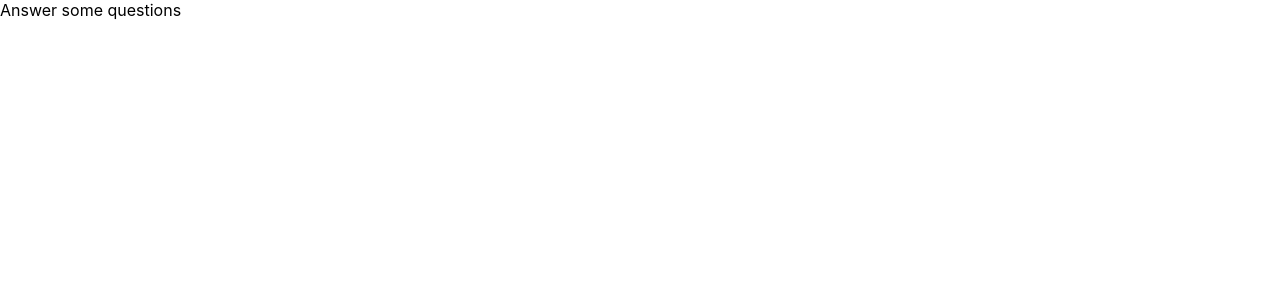
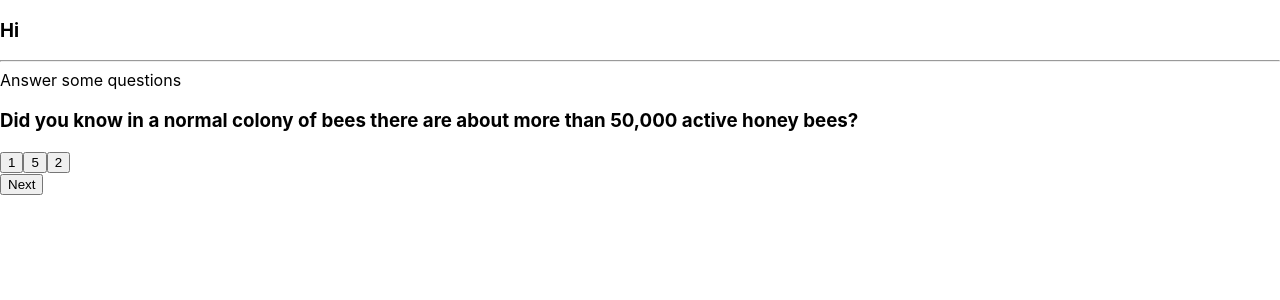
Before and after one commit to daesanTheRiceologist/beeapp, a Next.js app in the folder bees/datasets/: page /questions in a window 1280 px wide. Shown: the top 300 px of the page. Built offline with nearby package versions, Linux system fonts and the light colour scheme.

Commit message:
making quiz

```diff
--- a/bees/datasets/comps/Question/Options.js
+++ b/bees/datasets/comps/Question/Options.js
@@ -1,8 +1,19 @@
 import styled from 'styled-components';
 
-export default function Options(){
+const OpsCont = styled.div``;
 
-  return <div>
-    Options
-  </div>
+const OpsTitle = styled.h3``;
+
+const OpsButton = styled.button``;
+
+export default function Options({
+  q="How many eyes do bees have?"
+}){
+
+  return <OpsCont>
+    <OpsTitle>{q} </OpsTitle>
+    <OpsButton> 1 </OpsButton>
+    <OpsButton> 5 </OpsButton>
+    <OpsButton> 2 </OpsButton>
+  </OpsCont>
 }
--- a/bees/datasets/data/que_content.js
+++ b/bees/datasets/data/que_content.js
@@ -1,7 +1,22 @@
 export const header = "Answer these questions!";
 
 export const qs = [
+    "Did you know in a normal colony of bees there are about more than 50,000 active honey bees?",
+    "How many eyes do you think a bee has?",
+    "Are honey bees dying at a high rate?"
+
 
 ]
 
 var answers = [];
+
+var name = "";
+
+export function ChangeName(n){
+    name = n;
+    console.log(name);
+}
+
+export function GetName(){
+    return name;
+}
--- a/bees/datasets/pages/categories/index.js
+++ b/bees/datasets/pages/categories/index.js
@@ -12,7 +12,7 @@ export default function Categories(){
         <h1> Categories #{page} - {type} </h1>
 
         {
-          page === undefined ? <h1>Select "Try Router"</h1>: <h1>You are on page #{page}</h1>
+          page === undefined ? <h1>Select "Try Router"</h1>: <h1>You are on question #{page}</h1>
         }
 
         <button onClick={
--- a/bees/datasets/pages/questions/index.js
+++ b/bees/datasets/pages/questions/index.js
@@ -1,6 +1,34 @@
+import { GetName, qs } from "../../data/que_content"
+
+import Options from "../../comps/Question/Options";
+import { useRouter } from "next/router";
+
 export default function Questions(){
 
+  const nm = GetName();
+  const r = useRouter();
+
+  var {qnum} = r.query;
+  if(qnum === undefined){
+    qnum = 0;
+  }
+
   return <div>
+    <h3>Hi {nm}</h3>
+    <hr />
     Answer some questions
+
+    <Options
+    q={qs[qnum]}
+    />
+
+    <button onClick={
+      ()=>r.push({
+      pathname:"/questions",
+      query:{
+        qnum:Number(qnum)+1
+      }
+    })
+  }>Next</button>
   </div>
 }
```
Also changed, not shown: bees/datasets/comps/Display/Stuff.js (added, +15 -0 lines), bees/datasets/pages/index.js (+15 -59 lines), bees/datasets/pages/start.js (added, +14 -0 lines).
